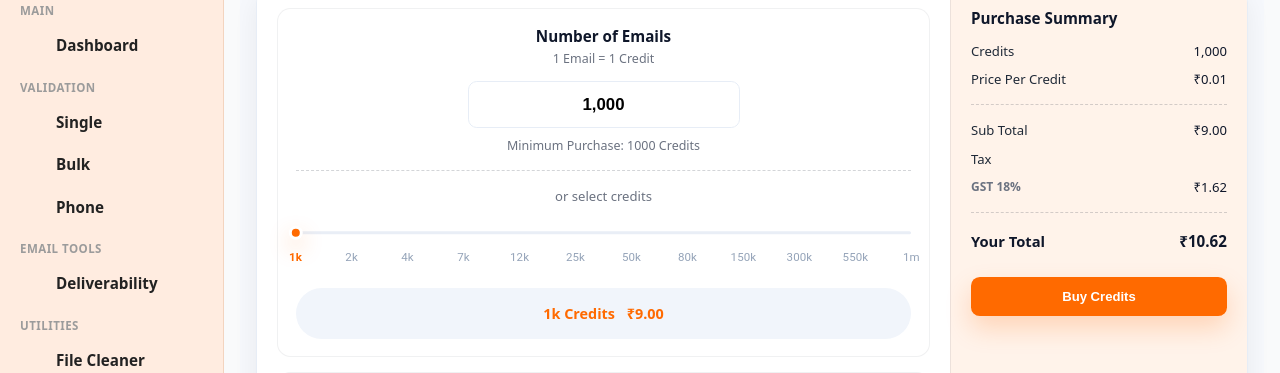
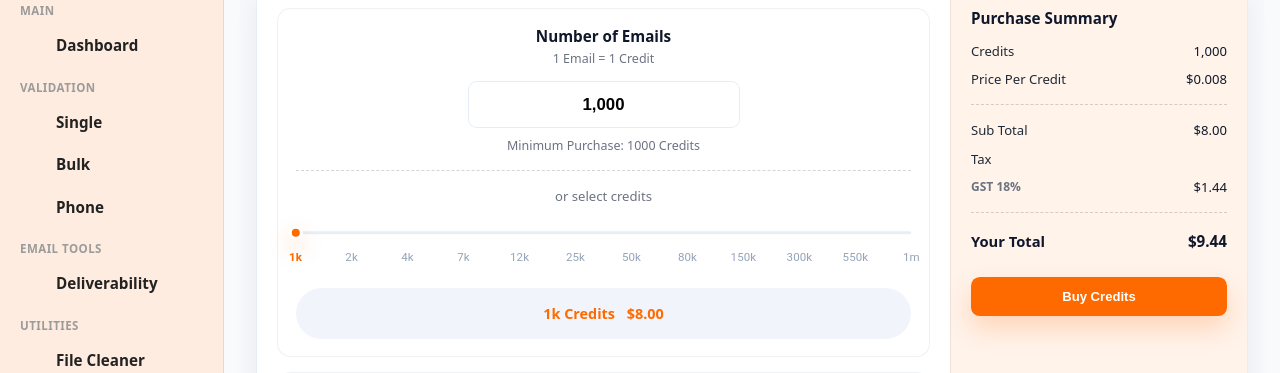
Before and after one commit to Demand-Media-BPM/truesendr-frontend, a React (Create React App) app: page /buy-credits in a window 1280 px wide. Shown: the part 150-523 px from the top of the page. Built offline with nearby package versions, Linux system fonts and the light colour scheme; no server answers; sample sign-in values are in the browser's storage; some icons are missing.

Commit message:
make changes in payment method

```diff
--- a/src/Components/BuyCredits.js
+++ b/src/Components/BuyCredits.js
@@ -9,7 +9,7 @@ import Box from "@mui/material/Box";
 import Slider from "@mui/material/Slider";
 
 function BuyCredits() {
-  const PRICE_PER_CREDIT = 0.009;
+  const PRICE_PER_CREDIT = 0.008;
   const GST_RATE = 0.18;
 
   const STEPS = useMemo(
@@ -56,18 +56,26 @@ function BuyCredits() {
   const [creditText, setCreditText] = useState("1000"); // what user types (can be "")
   const [inputError, setInputError] = useState(""); // optional message
 
-  const money = (n) =>
-    new Intl.NumberFormat("en-IN", {
+  const money2 = (n) =>
+    new Intl.NumberFormat("en-US", {
       style: "currency",
-      currency: "INR",
+      currency: "USD",
       minimumFractionDigits: 2,
       maximumFractionDigits: 2,
+    }).format(n);
+
+  const money3 = (n) =>
+    new Intl.NumberFormat("en-US", {
+      style: "currency",
+      currency: "USD",
+      minimumFractionDigits: 3,
+      maximumFractionDigits: 3,
     }).format(n);
 
   const creditsPretty =
     creditText === ""
       ? ""
-      : new Intl.NumberFormat("en-IN").format(Number(creditText));
+      : new Intl.NumberFormat("en-US").format(Number(creditText));
 
   const subTotal = useMemo(() => credits * PRICE_PER_CREDIT, [credits]);
   const tax = useMemo(() => subTotal * GST_RATE, [subTotal]);
@@ -398,7 +406,7 @@ function BuyCredits() {
                 <div className="bc-pill">
                   <span className="bc-pillText">
                     {MARKS[idx]} Credits{" "}
-                    <span className="bc-pillPrice">{money(subTotal)}</span>
+                    <span className="bc-pillPrice">{money2(subTotal)}</span>
                   </span>
                 </div>
               </div>
@@ -432,14 +440,14 @@ function BuyCredits() {
 
                 <div className="bc-row">
                   <span className="bc-label">Price Per Credit</span>
-                  <span className="bc-value">{money(PRICE_PER_CREDIT)}</span>
+                  <span className="bc-value">{money3(PRICE_PER_CREDIT)}</span>
                 </div>
 
                 <div className="bc-hr" />
 
                 <div className="bc-row">
                   <span className="bc-label">Sub Total</span>
-                  <span className="bc-value">{money(subTotal)}</span>
+                  <span className="bc-value">{money2(subTotal)}</span>
                 </div>
 
                 <div className="bc-row">
@@ -452,14 +460,14 @@ function BuyCredits() {
                       GST {Math.round(GST_RATE * 100)}%
                     </span>
                   </span>
-                  <span className="bc-value">{money(tax)}</span>
+                  <span className="bc-value">{money2(tax)}</span>
                 </div>
 
                 <div className="bc-hr" />
 
                 <div className="bc-totalRow">
                   <span className="bc-totalLabel">Your Total</span>
-                  <span className="bc-totalValue">{money(total)}</span>
+                  <span className="bc-totalValue">{money2(total)}</span>
                 </div>
 
                 <button
```
